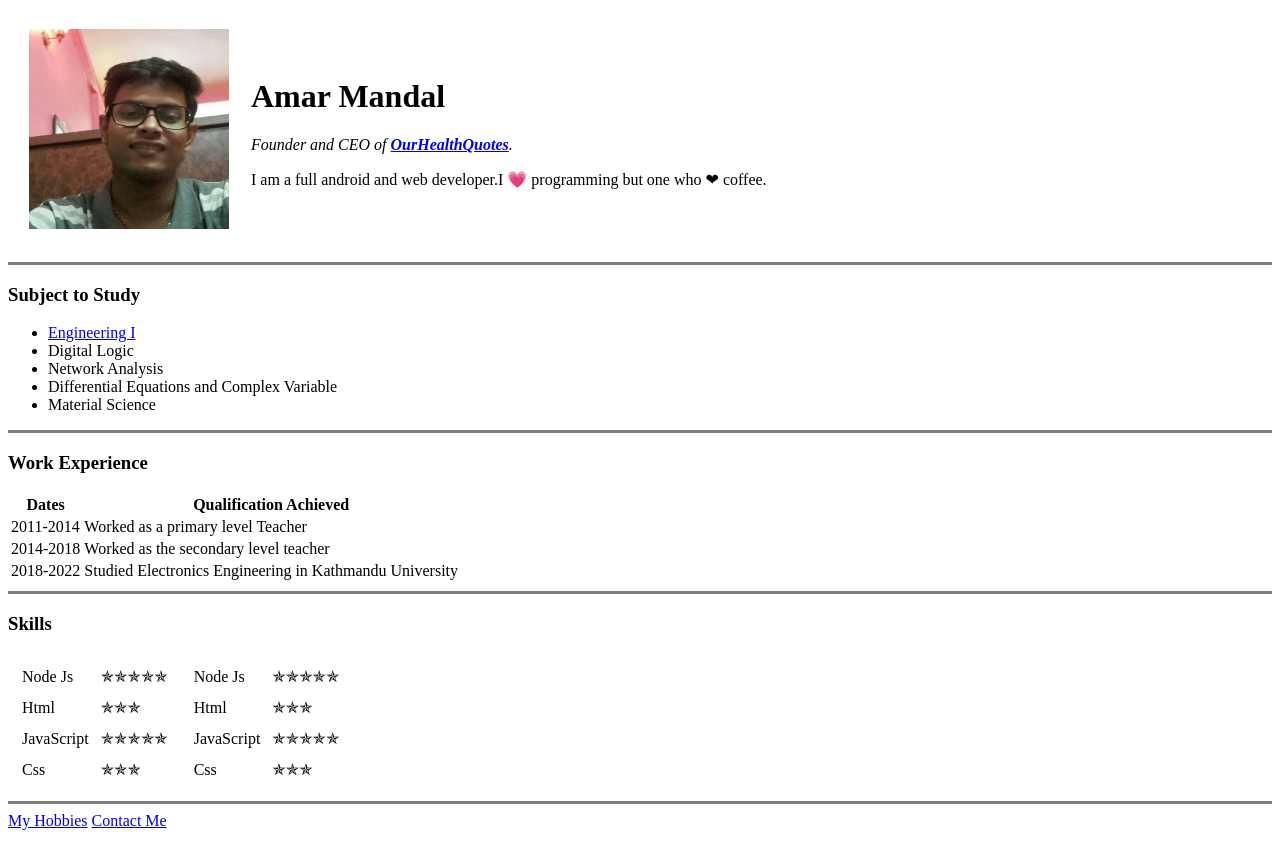
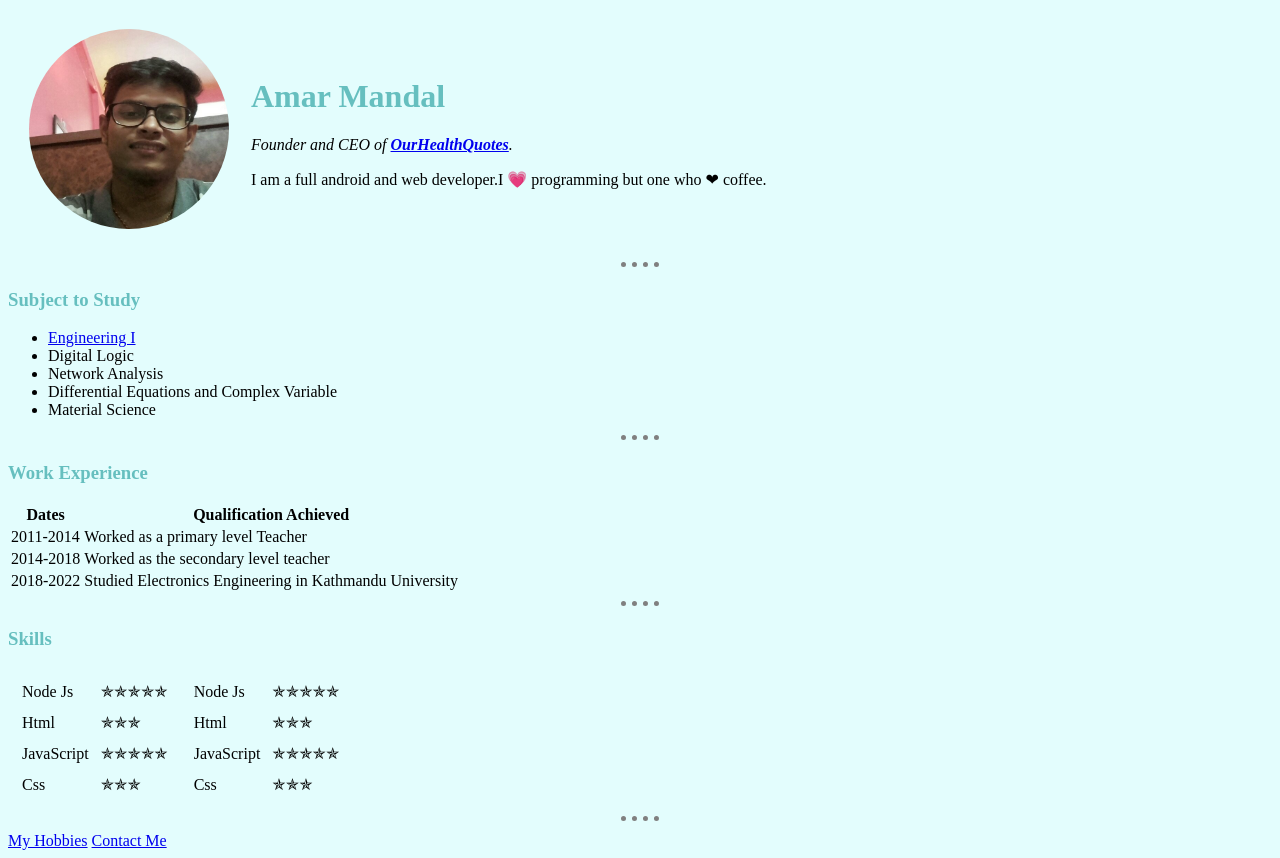
Before and after one commit to Amarmandal/cv, a plain HTML site: page index.html in a window 1280 px wide. Drawn offline with Linux system fonts and the light colour scheme.

Commit message:
Website styled with css

```diff
--- /dev/null
+++ b/css/styles.css
@@ -0,0 +1,20 @@
+body {
+  background-color: #e3fdfd;
+}
+
+hr {
+  background-color: #e3fdfd;
+  border-style: dotted none none;
+  border-color: gray;
+  height: 3px;
+  width: 3%;
+  border-width: 5px;
+}
+
+img {
+  border-radius: 50%;
+}
+
+h1, h3 {
+    color: #66BFBF;
+}
--- a/index.html
+++ b/index.html
@@ -6,6 +6,7 @@
     <meta name="viewport" content="width=device-width, initial-scale=1.0">
     <meta http-equiv="X-UA-Compatible" content="ie=edge">
     <title>💖 Amar Pesonal Site</title>
+    <link rel="stylesheet" href="css/styles.css">
 </head>
 
 <body>
```
Also changed, not shown: contact.html (+1 -0 lines), myhobbies.html (+1 -0 lines).
